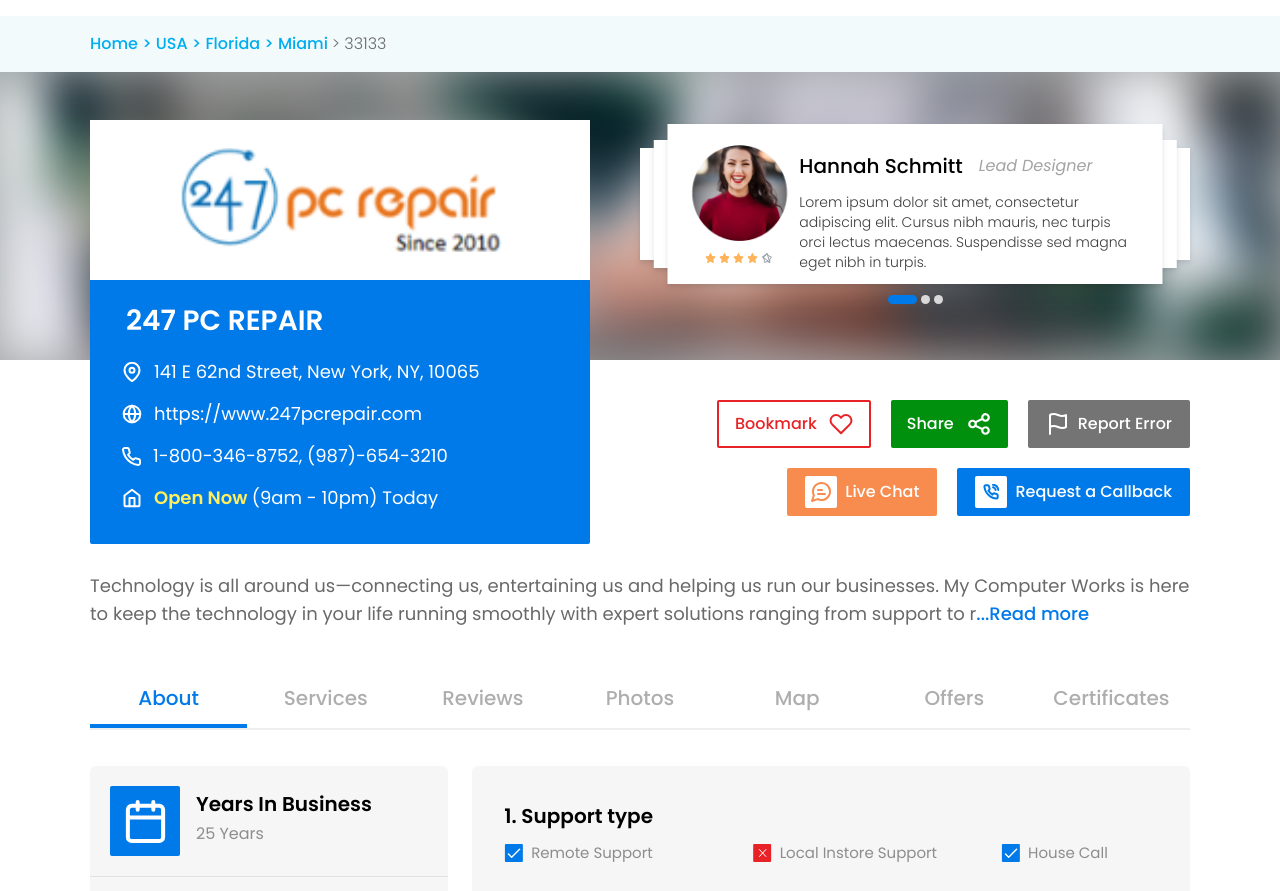
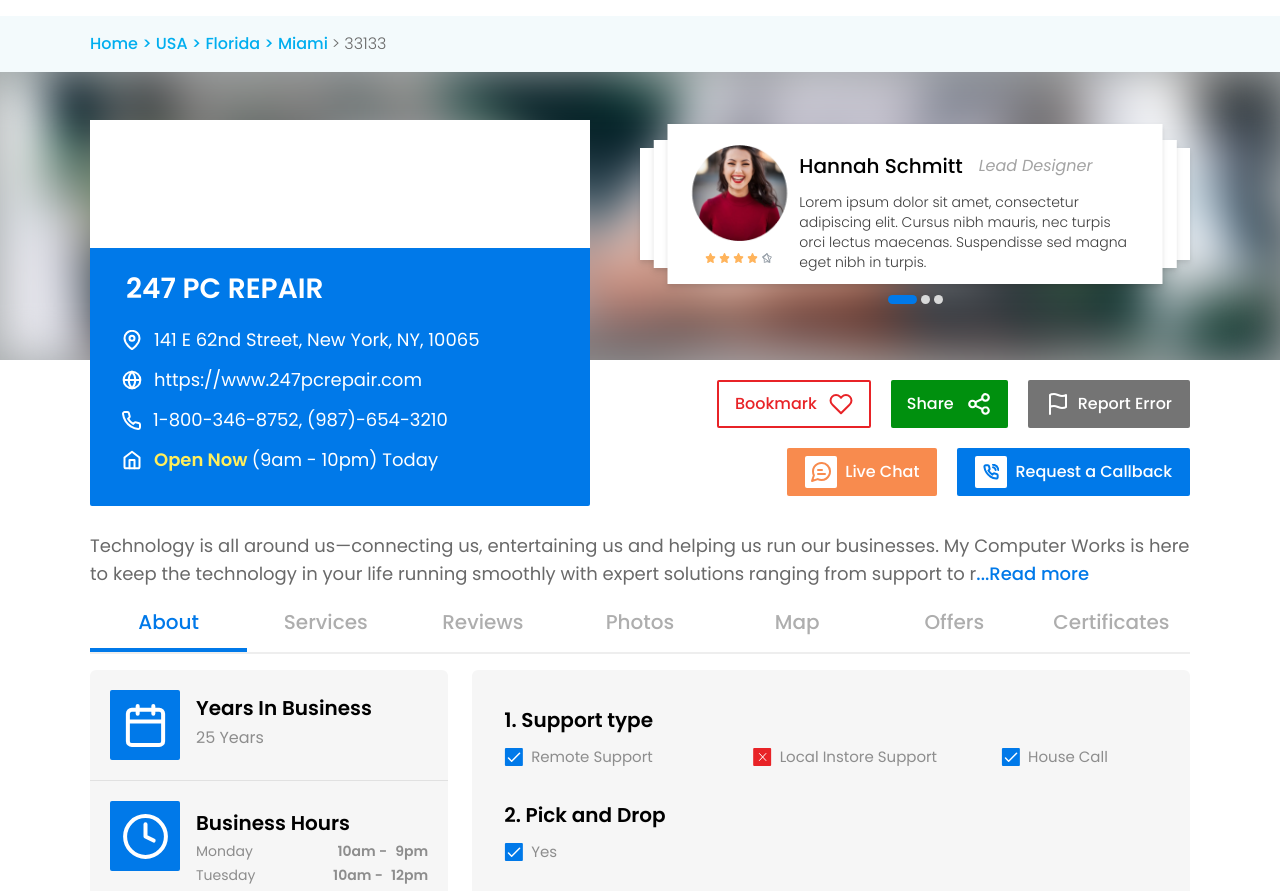
Before and after one commit to techninja360/techninja360-FE, a Next.js app: page /MerchantDetails in a window 1280 px wide. Shown: the part 80-971 px from the top of the page. Built offline with nearby package versions, Linux system fonts and the light colour scheme.

Commit message:
deplomeny

```diff
--- a/components/merchantDetails/DetailsTabs.jsx
+++ b/components/merchantDetails/DetailsTabs.jsx
@@ -7,7 +7,7 @@
     const {active, setActive} = useMerchantDetailsContext()
 
     return (
-        <div className='flex justify-between mt-14 border-b-2 border-[#EEEEEE]'>
+        <div className='flex justify-between mt-5 border-b-2 border-[#EEEEEE]'>
             {
                 tabs.map((tab,index)=>{
                     return(
--- a/components/merchantDetails/TabAbout.jsx
+++ b/components/merchantDetails/TabAbout.jsx
@@ -17,7 +17,7 @@
 
 const TabAbout = () => {
   return (
-    <div className='flex gap-x-6 mt-9 w-full'>
+    <div className='flex gap-x-6 mt-4 w-full'>
 
       <div className='w-1/3 bg-[#F6F6F6] rounded-md'>
 
--- a/pages/MerchantDetails/index.jsx
+++ b/pages/MerchantDetails/index.jsx
@@ -83,8 +83,8 @@
             <div className='relative max-w-[1100px] w-full flex justify-center flex-wrap mb-10'>
 
                 <div className='absolute left-0 -top-60 '>
-                    <div className='w-[500px] h-40 bg-white flex justify-center items-center'>
-                        <img src="./assets/images/home/reviewBusiness.png" alt="" className='object-cover h-[65%] w-[65%] rounded-t-sm' />
+                    <div className='w-[500px] h-32 bg-white flex justify-center items-center'>
+                        {/* <img src="./assets/images/home/reviewBusiness.png" alt="" className='object-cover h-[60%] w-[60%] rounded-t-sm' /> */}
                     </div>
                     <div className='pt-5  bg-[#0079E9] text-white rounded-b-sm'>
                         <div className='flex w-full justify-between items-center pl-9 pr-6'>
@@ -95,15 +95,15 @@
                         </div>
 
                         <div className='mt-4 pl-8 pb-8'>
-                            <div className='flex gap-x-3 mb-[14px] items-center'>
+                            <div className='flex gap-x-3 mb-[12px] items-center'>
                                 <MapPin/>
                                 <h3 className='text-lg font-normal'>141 E 62nd Street, New York, NY, 10065 </h3>
                             </div>
-                            <div className='flex gap-x-3 mb-[14px] items-center'>
+                            <div className='flex gap-x-3 mb-[12px] items-center'>
                                 <GlobeIcon/>
                                 <h3 className='text-lg font-normal'>https://www.247pcrepair.com </h3>
                             </div>
-                            <div className='flex gap-x-3 mb-[14px] items-center'>
+                            <div className='flex gap-x-3 mb-[12px] items-center'>
                                 <TollFreePhone/>
                                 <h3 className='text-lg font-normal'>1-800-346-8752, (987)-654-3210 </h3>
                             </div>
@@ -118,7 +118,7 @@
 
                 <div className='w-full'>
 
-                    <div className='flex mt-10'>
+                    <div className='flex mt-5'>
                         <div className='w-1/2'></div>
                         <div className='w-1/2'>
                             {/* <div className='relative flex justify-end'>
@@ -162,7 +162,7 @@
                         </div>
                     </div>
 
-                    <div className='w-full mt-14'>
+                    <div className='w-full mt-9'>
                         <p className='font-normal text-lg text-[#696969]'>{('Technology is all around us—connecting us, entertaining us and helping us run our businesses. My Computer Works is here to keep the technology in your life running smoothly with expert solutions ranging from support to recommendations.is all around us—connecting us, entertaining us and helping us run our businesses. My Computer Works is here to keep the technology in your life running smoothly with expert solutions ranging from support to recommendations.is all around us—connecting us, entertaining us and helping us run our businesses. My Computer Works is here to keep the technology in your life running smoothly with expert solutions ranging from support to recommendations.').slice(0,readMore? undefined : 220)}<span className='text-[#0079E9] font-medium cursor-pointer' onClick={()=>setReadMore(!readMore)}>{readMore ? ' Read less':'...Read more'}</span></p>
                     </div>
 
```
